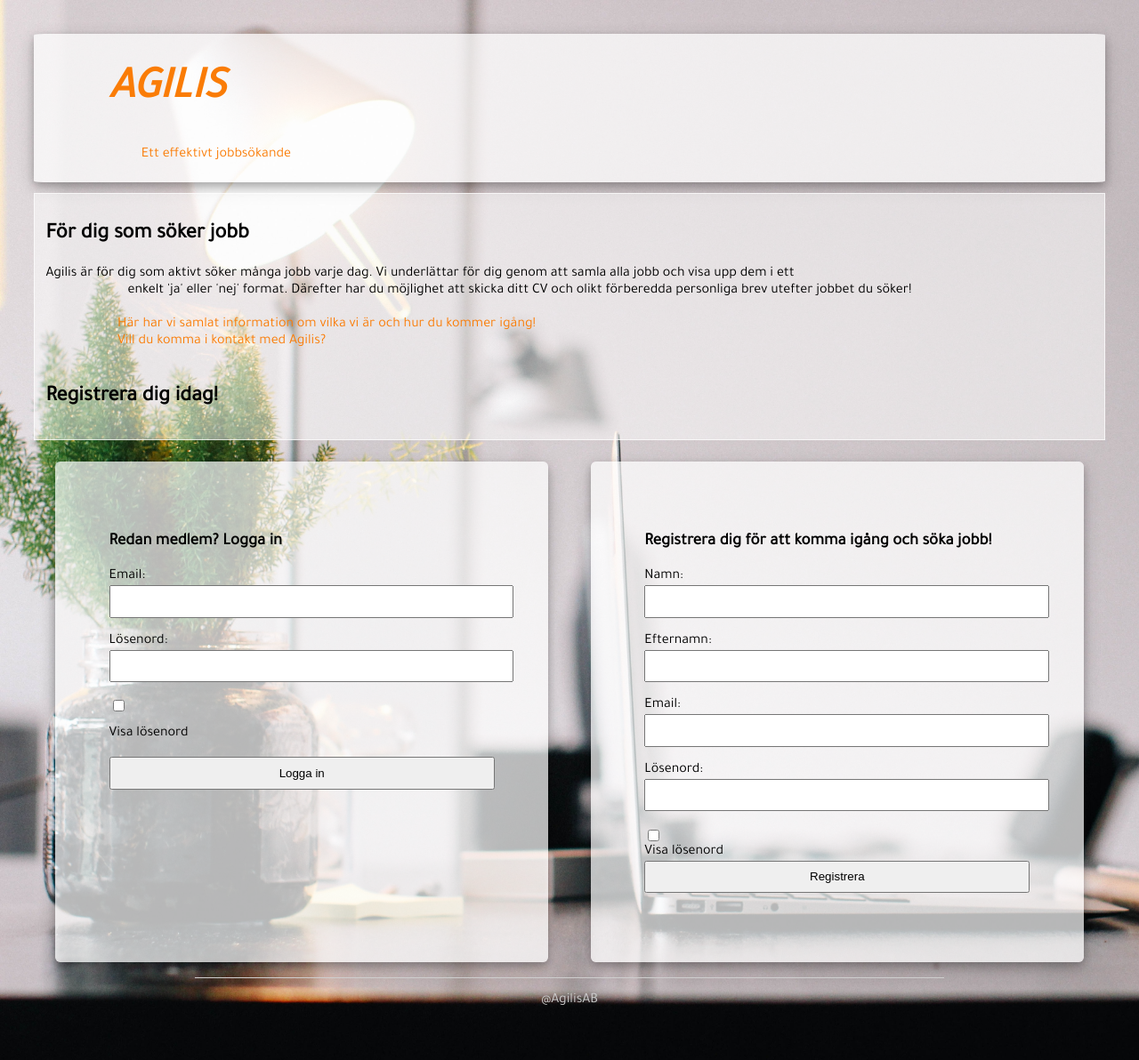
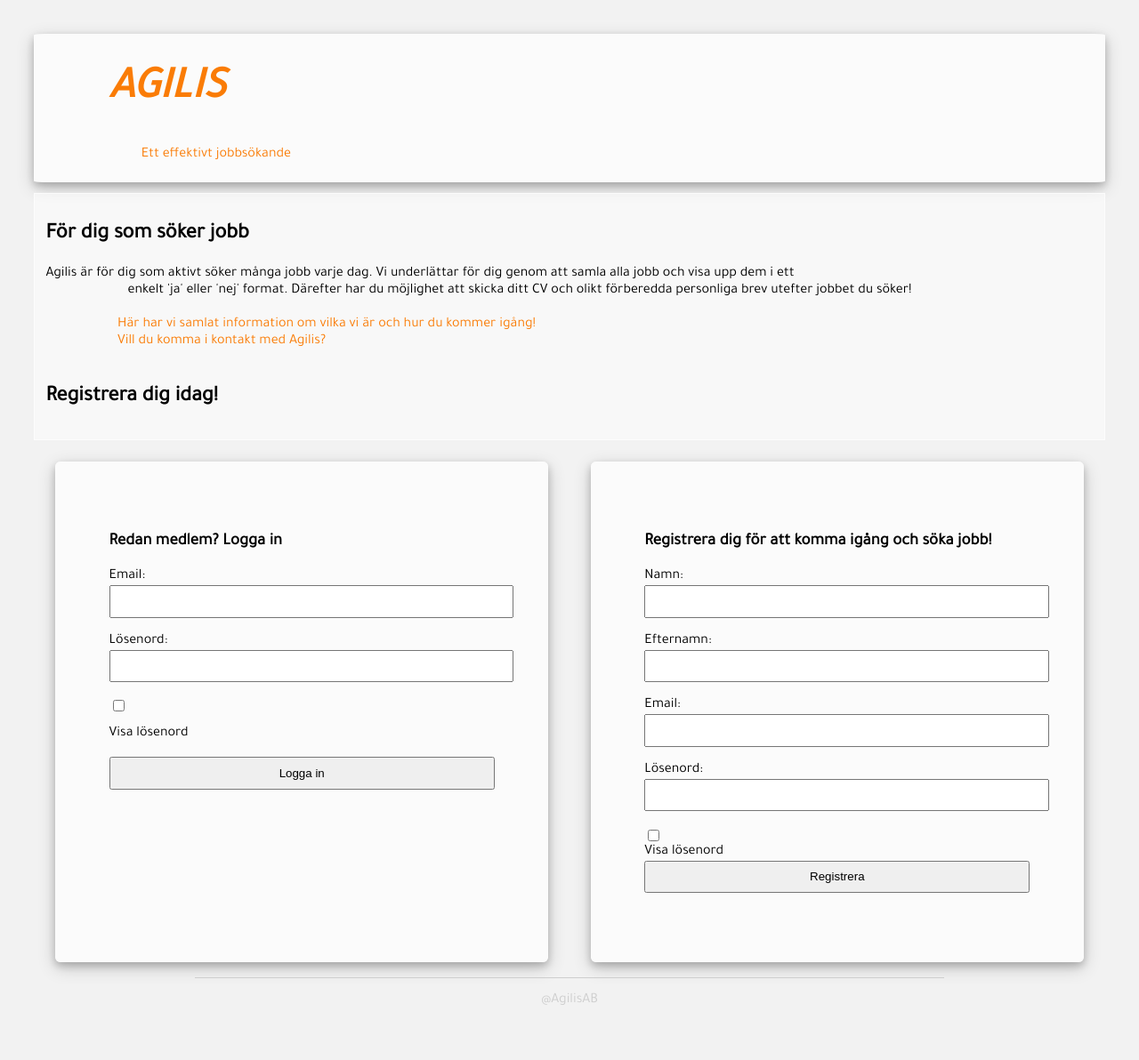
Before and after one commit to natbjo93/agilis, a Bottle app: page / in a window 1280 px wide. Shown: the whole page at 89% size. Run offline with Bottle, Linux system fonts and the light colour scheme; parts of the project's set-up code (start-up, migrations or seed data) failed here and were passed over; some libraries are stand-ins or nearby versions.

Commit message:
tagit bort bakgrundsbild i index.html

```diff
--- a/static/style.css
+++ b/static/style.css
@@ -25,7 +25,6 @@ body {
     "header"
     "main"
     "footer";
-    background-image: url("index_background.jpg");
     background-position: centser;
     background-size: cover;
     height: 100%;
```
